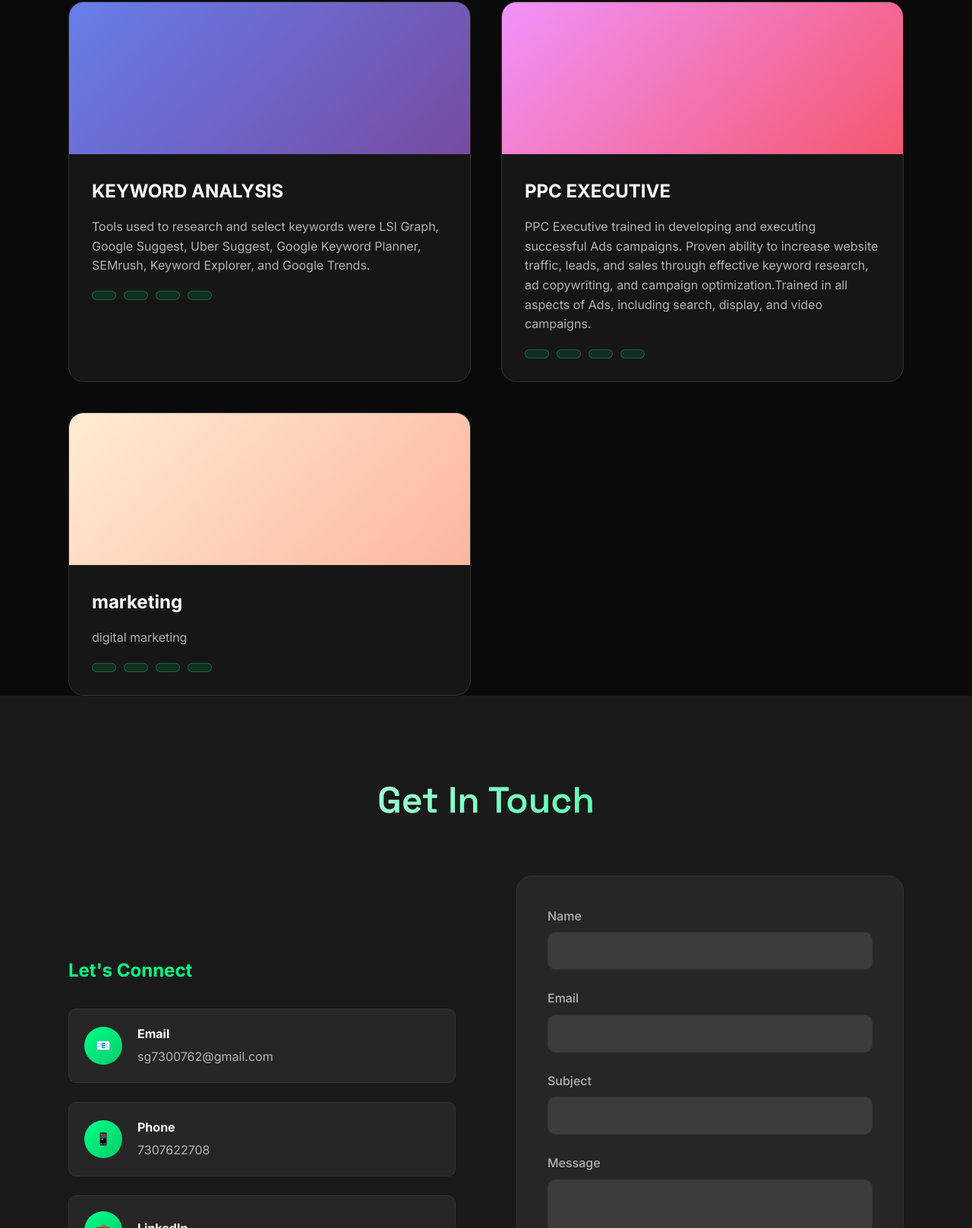
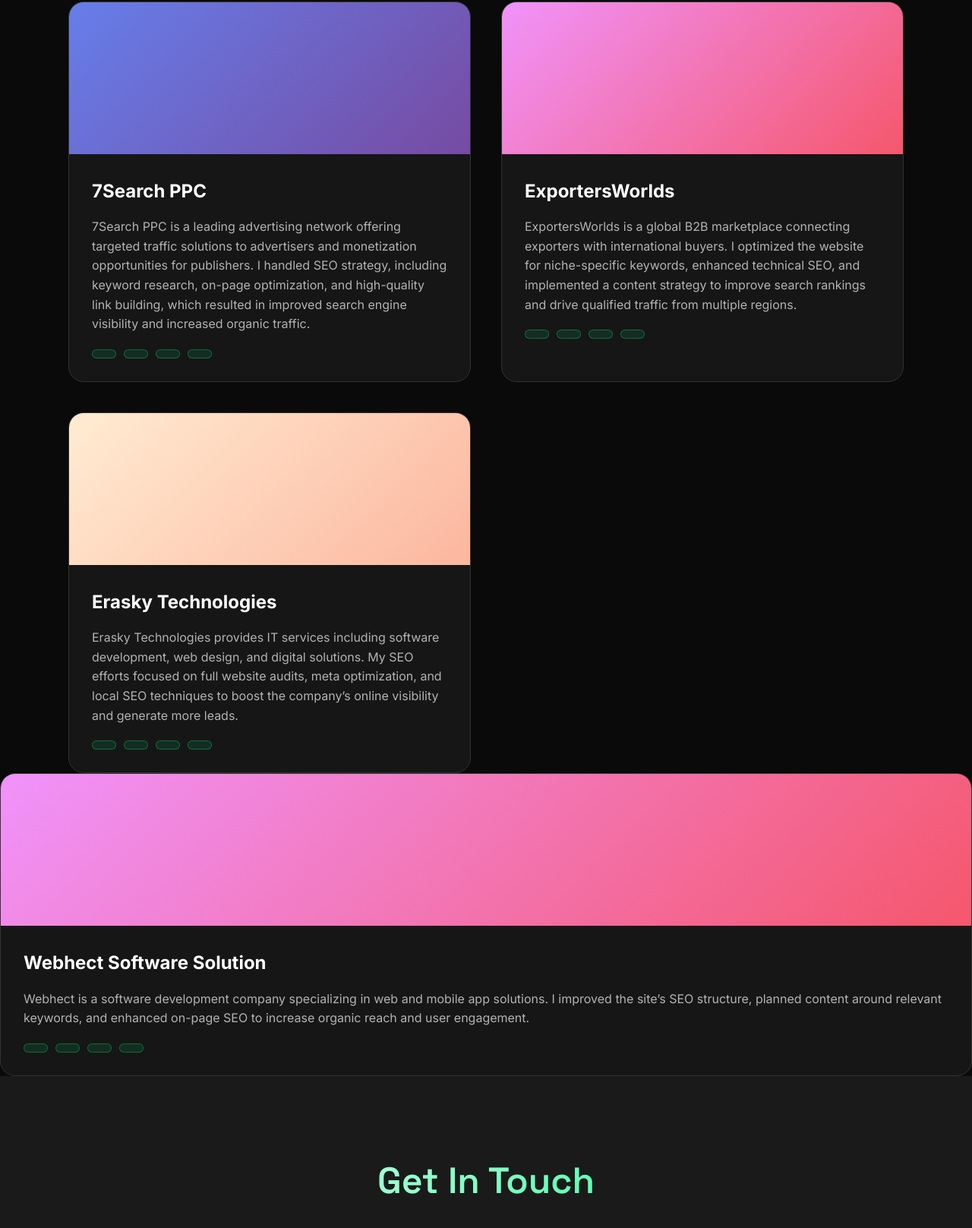
Before and after one commit to Rajatk8400/Sneha-portfolio, a plain HTML site: page index.html in a window 1280 px wide. Shown: the part 5612-7229 px from the top of the page at 76% size. Drawn offline with Linux system fonts and the light colour scheme.

Commit message:
Update index.html

```diff
--- a/index.html
+++ b/index.html
@@ -1172,12 +1172,9 @@
                         </div>
                     </div>
                     <div class="project-content">
-                        <h3>KEYWORD ANALYSIS</h3>
+                        <h3>7Search PPC</h3>
                         <p>
-                            Tools used to research and select
-                            keywords were LSI Graph, Google Suggest, Uber Suggest,
-                            Google Keyword Planner, SEMrush, Keyword Explorer, and
-                            Google Trends.
+                           7Search PPC is a leading advertising network offering targeted traffic solutions to advertisers and monetization opportunities for publishers. I handled SEO strategy, including keyword research, on-page optimization, and high-quality link building, which resulted in improved search engine visibility and increased organic traffic.
 
                         </p>
                         <div class="project-tech">
@@ -1193,20 +1190,15 @@
                     <div class="project-image">
                         <div class="project-overlay">
                             <div class="project-links">
-                                <a href="#" class="project-link">Keyword Explorer</a>
-                                <a href="#" class="project-link">SEMrush</a>
+                                <a href="https://exportersworlds.com" class="project-link">Technical SEO</a>
+                                <a href="#" class="project-link">Search Rankings</a>
                             </div>
                         </div>
                     </div>
                     <div class="project-content">
-                        <h3>PPC EXECUTIVE</h3>
-                        <p>
-                            PPC Executive trained in developing
-and executing successful Ads campaigns. Proven
-ability to increase website traffic, leads, and sales
-through effective keyword research, ad copywriting, and
-campaign optimization.Trained in all aspects of Ads,
-including search, display, and video campaigns.
+                        <h3>ExportersWorlds</h3>
+                        <p>ExportersWorlds is a global B2B marketplace connecting exporters with international buyers. I optimized the website for niche-specific keywords, enhanced technical SEO, and implemented a content strategy to improve search rankings and drive qualified traffic from multiple regions.
+
                         </p>
                         <div class="project-tech">
                             <span class="tech-tag"></span>
@@ -1221,15 +1213,15 @@
                     <div class="project-image">
                         <div class="project-overlay">
                             <div class="project-links">
-                                <a href="#" class="project-link">Adobe express</a>
-                                <a href="#" class="project-link">Semrush</a>
+                                <a href="#" class="project-link">Meta Optimization</a>
+                                <a href="#" class="project-link">Local SEO</a>
                             </div>
                         </div>
                     </div>
                     <div class="project-content">
-                        <h3>marketing</h3>
-                        <p>
-                            digital marketing
+                        <h3>Erasky Technologies</h3>
+                        <p>Erasky Technologies provides IT services including software development, web design, and digital solutions. My SEO efforts focused on full website audits, meta optimization, and local SEO techniques to boost the company’s online visibility and generate more leads.
+
                         <div class="project-tech">
                             <span class="tech-tag"></span>
                             <span class="tech-tag"></span>
@@ -1240,6 +1232,30 @@
                 </div>
             </div>
         </div>
+
+<div class="project-card">
+                    <div class="project-image">
+                        <div class="project-overlay">
+                            <div class="project-links">
+                                <a href="#" class="project-link">Technical SEO</a>
+                                <a href="#" class="project-link">On-Page SEO</a>
+                            </div>
+                        </div>
+                    </div>
+                    <div class="project-content">
+                        <h3>Webhect Software Solution</h3>
+                        <p>Webhect is a software development company specializing in web and mobile app solutions. I improved the site’s SEO structure, planned content around relevant keywords, and enhanced on-page SEO to increase organic reach and user engagement.
+
+                        </p>
+                        <div class="project-tech">
+                            <span class="tech-tag"></span>
+                            <span class="tech-tag"></span>
+                            <span class="tech-tag"></span>
+                            <span class="tech-tag"></span>
+                        </div>
+                    </div>
+                </div>
+
     </section>
 
     <!-- Contact Section -->
```
